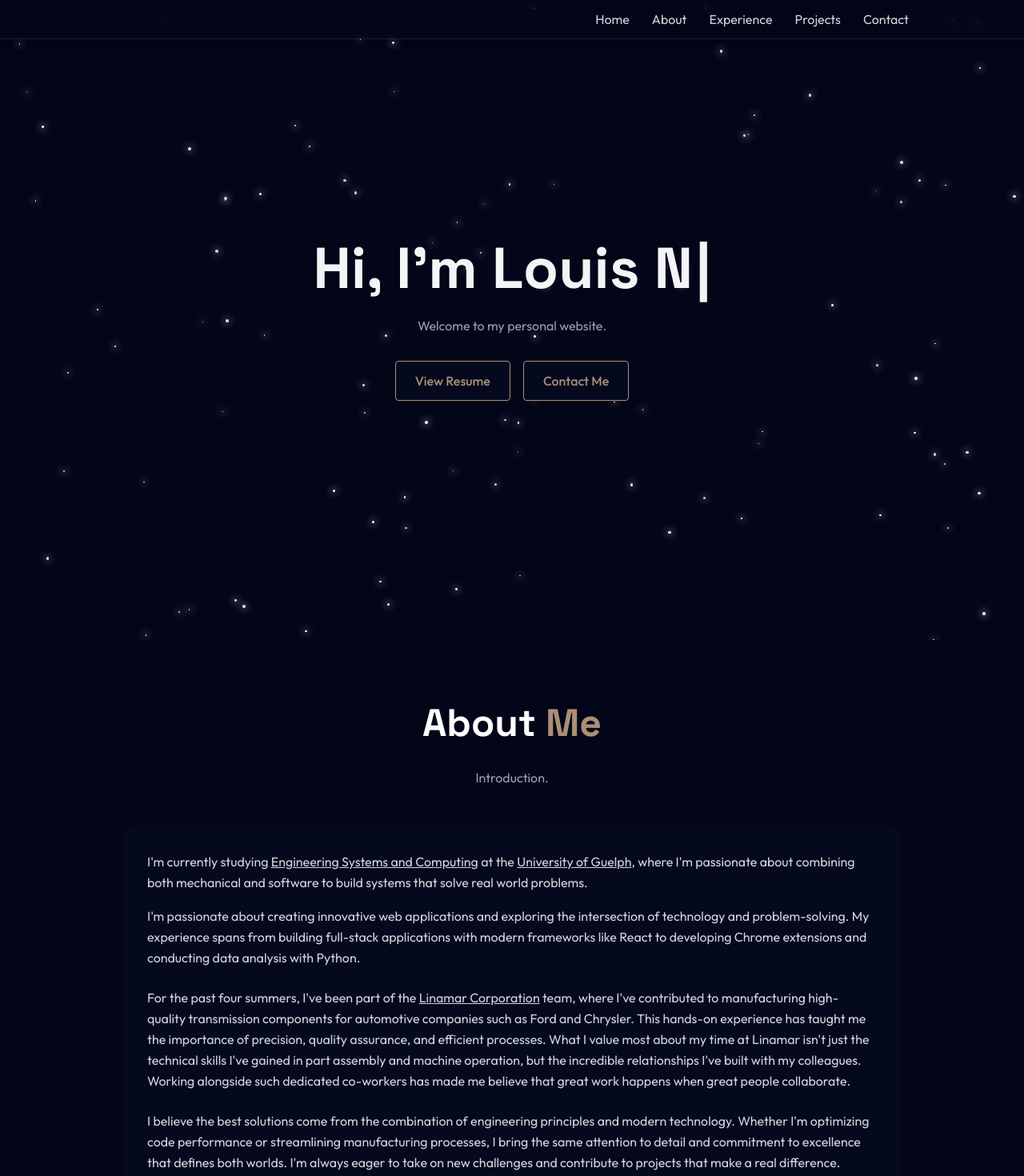
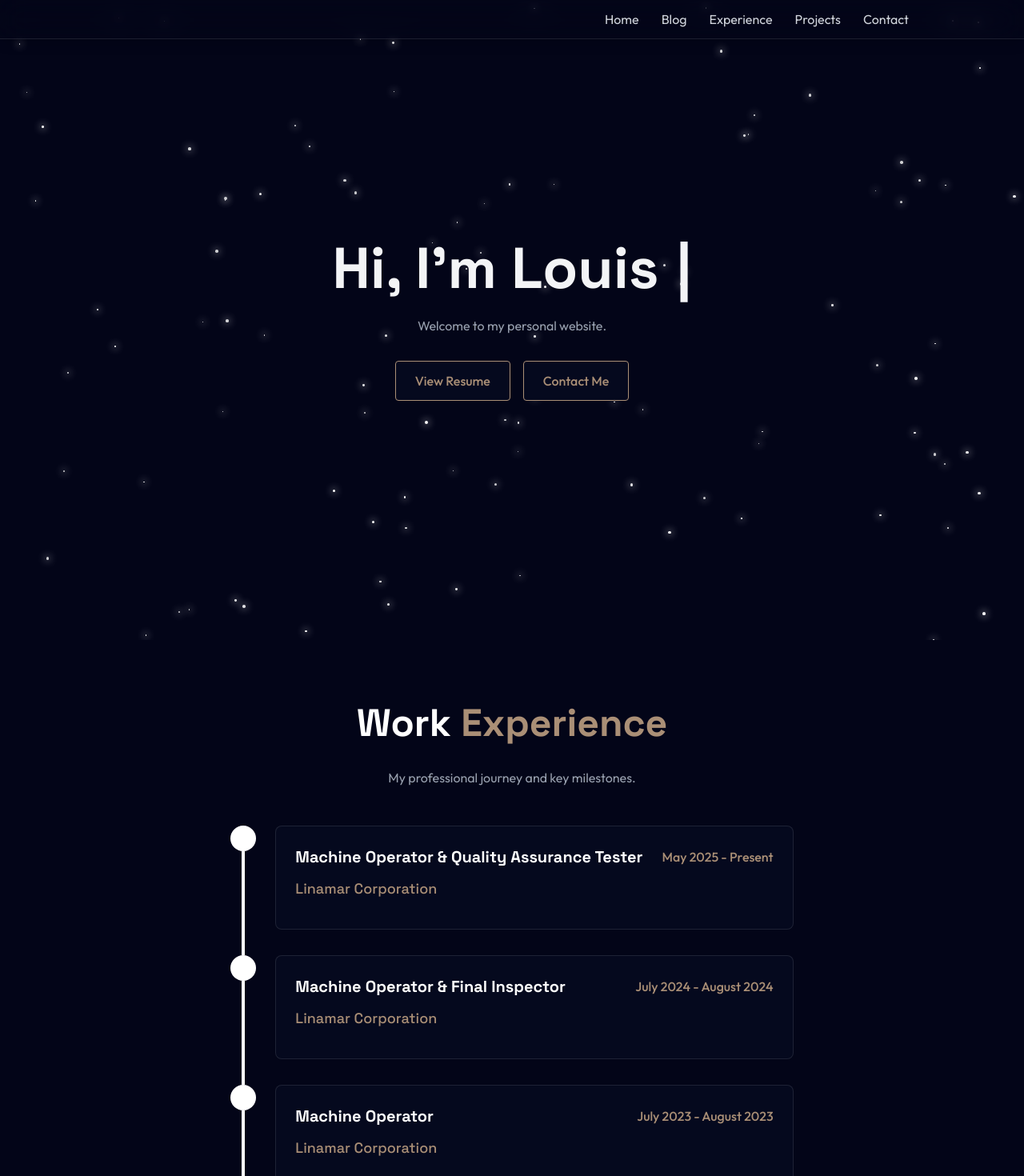
Before and after one commit to louisnguyenn/Louis-Personal-Portfolio, a React (Vite) app: page / in a window 1280 px wide. Shown: the top 1470 px of the page at 80% size. Built offline with nearby package versions, Linux system fonts and the light colour scheme.

Commit message:
adding blog page and removed about me

```diff
--- a/src/App.jsx
+++ b/src/App.jsx
@@ -22,7 +22,7 @@ function App() {
         <Navbar menuOpen={menuOpen} setMenuOpen={setMenuOpen} /> {/* calling navbar component */}
         <MobileMenu menuOpen={menuOpen} setMenuOpen={setMenuOpen} /> {/* calling mobile navbar component */}
         <Home />
-        <About />
+        {/* <About /> */}
         <Experience />
         <Projects />
         <Contact />
--- a/src/components/Navbar.jsx
+++ b/src/components/Navbar.jsx
@@ -18,11 +18,12 @@ export const Navbar = ({ menuOpen, setMenuOpen }) => {
 
           {/* desktop menu (navbar) */}
           <div className="hidden md:flex items-center ml-auto space-x-7">
-            <a href="#home" className="text-gray-300 hover:-translate-y-1 hover:underline hover:text-white hover:font-semibold transition-all duration-300">Home</a>
-            <a href="#about" className="text-gray-300 hover:-translate-y-1 hover:underline hover:text-white hover:font-semibold transition-all duration-300">About</a>
-            <a href="#experience" className="text-gray-300 hover:-translate-y-1 hover:underline hover:text-white hover:font-semibold transition-all duration-300">Experience</a>
-            <a href="#projects" className="text-gray-300 hover:-translate-y-1 hover:underline hover:text-white hover:font-semibold transition-all duration-300">Projects</a>
-            <a href="#contact" className="text-gray-300 hover:-translate-y-1 hover:underline hover:text-white hover:font-semibold transition-all duration-300">Contact</a>
+            <a href="#home" className="text-gray-300 hover:text-lg hover:underline hover:text-white hover:font-semibold transition-all duration-300">Home</a>
+            <a href="blog.jsx" className="text-gray-300 hover:text-lg hover:underline hover:text-white hover:font-semibold transition-all duration-300">Blog</a>
+            {/* <a href="#about" className="text-gray-300 hover:text-lg hover:underline hover:text-white hover:font-semibold transition-all duration-300">About</a> */}
+            <a href="#experience" className="text-gray-300 hover:text-lg hover:underline hover:text-white hover:font-semibold transition-all duration-300">Experience</a>
+            <a href="#projects" className="text-gray-300 hover:text-lg hover:underline hover:text-white hover:font-semibold transition-all duration-300">Projects</a>
+            <a href="#contact" className="text-gray-300 hover:text-lg hover:underline hover:text-white hover:font-semibold transition-all duration-300">Contact</a>
             {/* <a href="https://www.linkedin.com/in/louisnguyenn/" target="_blank" className="text-gray-300 transition-colors hover:-translate-y-1 hover:underline hover:text-white">LinkedIn</a>
             <a href="https://github.com/louisnguyen7" target="_blank" className="text-gray-300 transition-colors hover:-translate-y-1 hover:underline hover:text-white">GitHub</a> */}
           </div>
--- /dev/null
+++ b/src/components/sections/Blog.jsx
@@ -0,0 +1,17 @@
+export const Blog = () => {
+  return (
+    <html lang='en'>
+      <head>
+        <meta charset="UTF-8" />
+      </head>
+      <body>
+        <div className="max-w-5xl mx-auto px-6">
+          <h2 className="text-5xl font-bold mb-8 text-white text-center">Blog <span className="text-[#AA8F76]">Page</span></h2>
+          <p className='text-center text-muted-foreground mb-12 max-w-2xl mx-auto text-gray-400'>
+            What I did during my work terms.
+          </p>
+        </div>
+      </body>
+    </html>
+  )
+}
```
